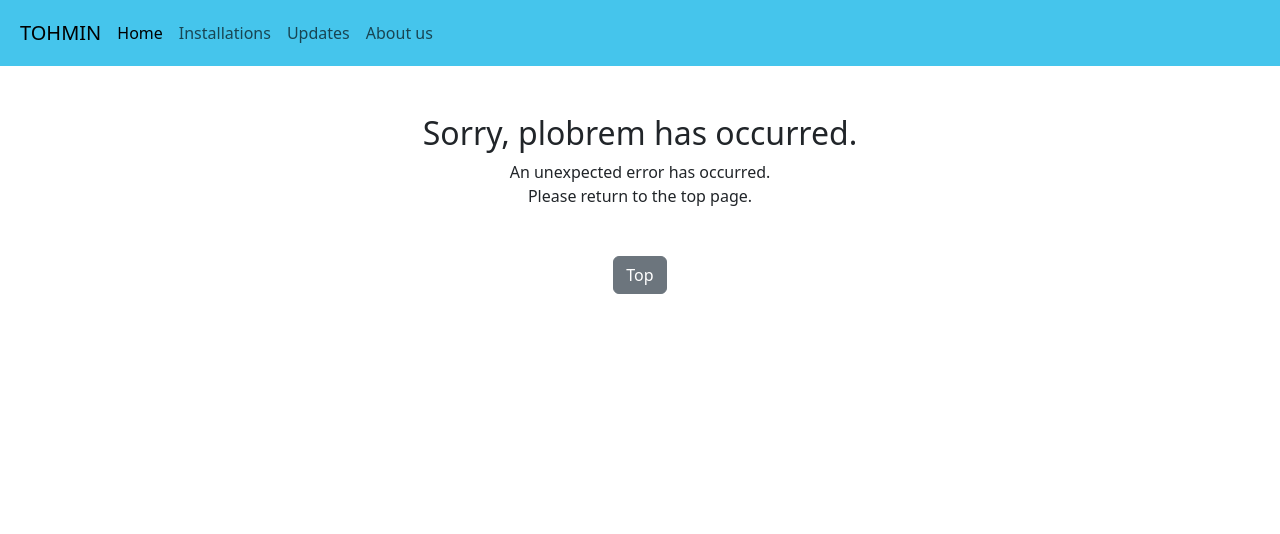
After one commit to HIBlab-ILTS/TOHMIN, a Flask app: template src/templates/errors.html in a window 1280 px wide. The commit adds this page. Shown: the top 534 px of the page. Run offline with Flask 3, Linux system fonts and the light colour scheme; the template is opened without the code that fills it, so the values that code supplies are empty; parts of the project's set-up code (start-up, migrations or seed data) failed here and were passed over; some libraries are stand-ins or nearby versions.

Commit message:
add pages

```diff
--- a/src/templates/analysis.html
+++ b/src/templates/analysis.html
@@ -26,6 +26,9 @@
         {{ divs[file_name] | safe }}
       </div>
       <div class="table-responsive">
+        <div>
+          <dt>Status: {{ peak_set.status }}</dt>
+        </div>
         <table class="table table-bordered">
           <thead class="table-primary">
             <tr>
@@ -76,7 +79,7 @@
     {% endfor %}
     <div class="text-center">
       <a class="btn btn-danger" role="button" href="/parameter_upload">Retry</a>
-      <button type="submit" class="btn btn-secondary mr-2"> Back to Top</button>
+      <button type="submit" class="btn btn-secondary mr-2">Top</button>
       <a class="btn btn-primary" role="button" href="/downloads">Download</a>
     </div>
   </form>
--- /dev/null
+++ b/src/templates/errors.html
@@ -0,0 +1,17 @@
+{% extends "base.html" %}
+{% block content %}
+<div id="loading">
+  <div class="spinner"></div>
+</div>
+<div class="text-center mb-4">
+  <h2>Sorry, plobrem has occurred.</h2>
+  <p>
+    An unexpected error has occurred.<br>Please return to the top page.
+  </p>
+</div>
+<div class="text-center">
+  <form class="m-5" method="GET" action="/">
+    <button type="submit" class="btn btn-secondary mr-2"> Top </button>
+  </form>
+</div>
+{% endblock %}
```
